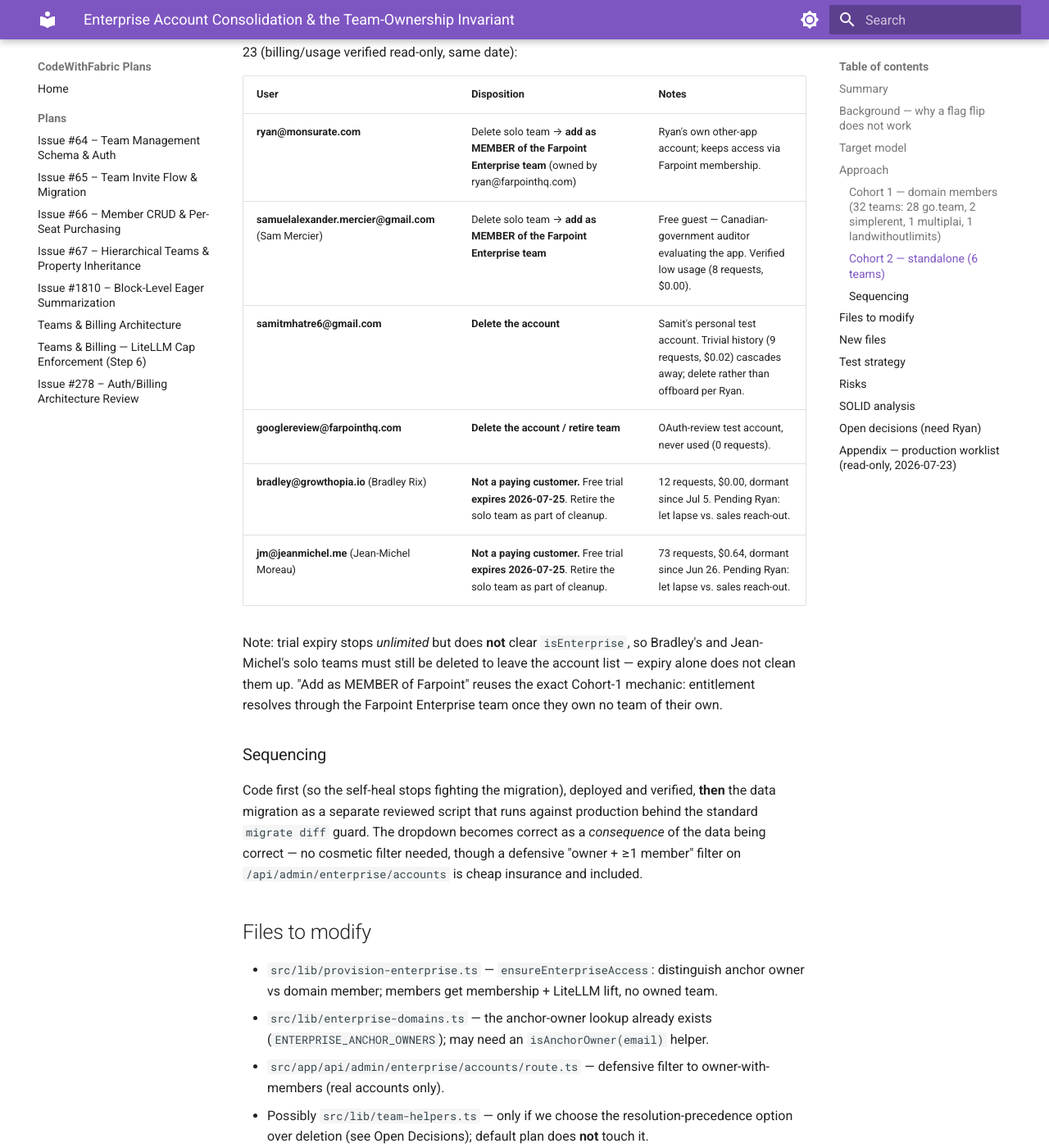
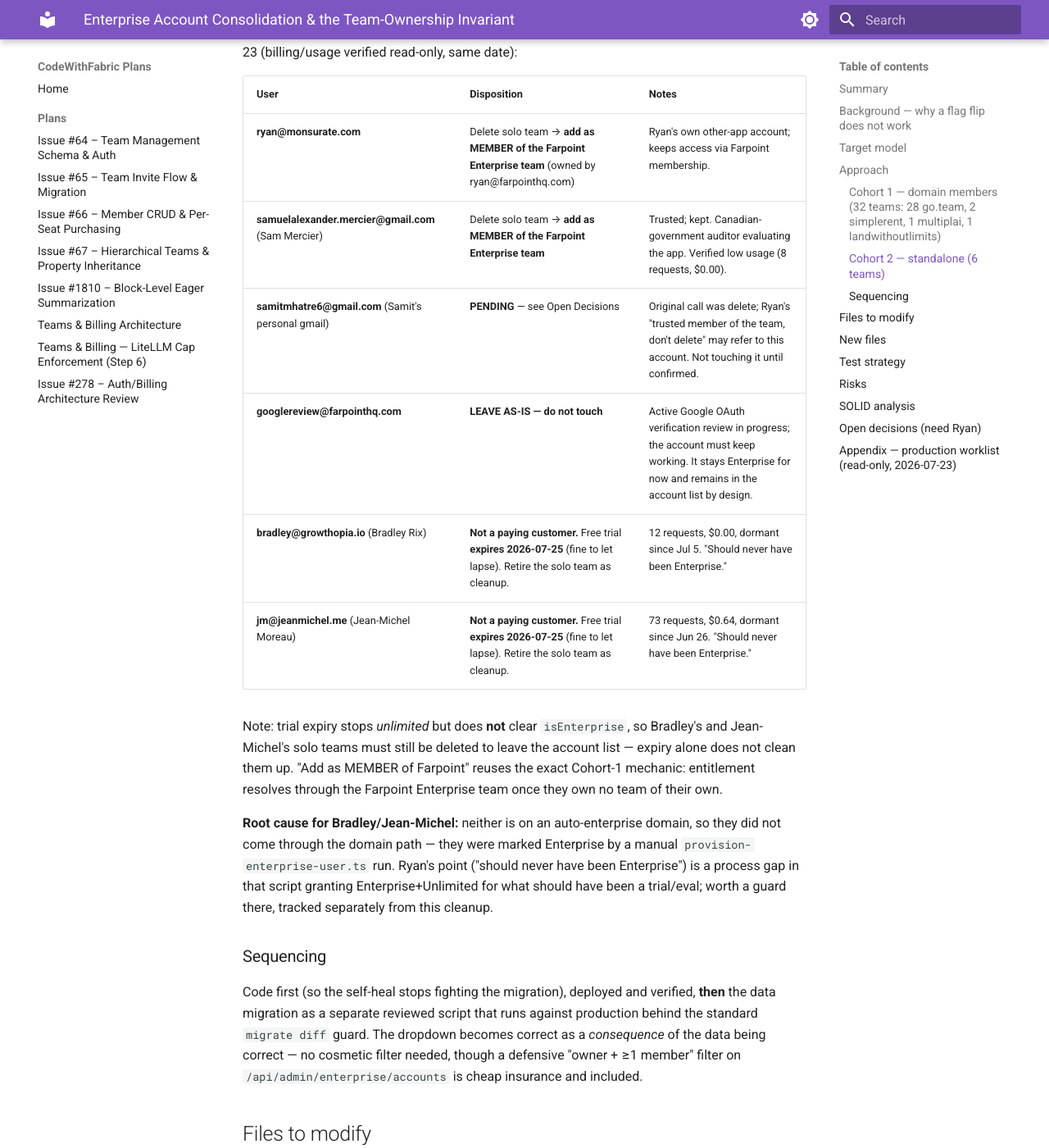
Before and after one commit to farpointhq/codewithfabric-plans, an MkDocs documentation site: the page built from docs/plans/enterprise-account-consolidation-plan.md, in a window 1280 px wide and 1400 px high, scrolled down 4125 px. Shown: the whole window at 82% size. Built offline with MkDocs 1.6.1 and Material for MkDocs 9.7.7, drawn with Linux system fonts in a browser that asks for light colours; some of the changed text lies outside the part shown.

Commit message:
plan: leave googlereview (active OAuth review), keep Sam on Farpoint, hold Samit gmail
googlereview must not be touched during the Google verification review. Sam
Mercier confirmed kept as a Farpoint member. Bradley/Jean-Michel: let the
trials lapse, retire the teams; note the manual-provision process gap. Samit's
gmail disposition held pending Ryan's disambiguation.

```diff
--- a/docs/plans/enterprise-account-consolidation-plan.md
+++ b/docs/plans/enterprise-account-consolidation-plan.md
@@ -93,17 +93,24 @@
 | User | Disposition | Notes |
 |---|---|---|
 | **ryan@monsurate.com** | Delete solo team → **add as MEMBER of the Farpoint Enterprise team** (owned by ryan@farpointhq.com) | Ryan's own other-app account; keeps access via Farpoint membership. |
-| **samuelalexander.mercier@gmail.com** (Sam Mercier) | Delete solo team → **add as MEMBER of the Farpoint Enterprise team** | Free guest — Canadian-government auditor evaluating the app. Verified low usage (8 requests, $0.00). |
-| **samitmhatre6@gmail.com** | **Delete the account** | Samit's personal test account. Trivial history (9 requests, $0.02) cascades away; delete rather than offboard per Ryan. |
-| **googlereview@farpointhq.com** | **Delete the account / retire team** | OAuth-review test account, never used (0 requests). |
-| **bradley@growthopia.io** (Bradley Rix) | **Not a paying customer.** Free trial **expires 2026-07-25**. Retire the solo team as part of cleanup. | 12 requests, $0.00, dormant since Jul 5. Pending Ryan: let lapse vs. sales reach-out. |
-| **jm@jeanmichel.me** (Jean-Michel Moreau) | **Not a paying customer.** Free trial **expires 2026-07-25**. Retire the solo team as part of cleanup. | 73 requests, $0.64, dormant since Jun 26. Pending Ryan: let lapse vs. sales reach-out. |
+| **samuelalexander.mercier@gmail.com** (Sam Mercier) | Delete solo team → **add as MEMBER of the Farpoint Enterprise team** | Trusted; kept. Canadian-government auditor evaluating the app. Verified low usage (8 requests, $0.00). |
+| **samitmhatre6@gmail.com** (Samit's personal gmail) | **PENDING** — see Open Decisions | Original call was delete; Ryan's "trusted member of the team, don't delete" may refer to this account. Not touching it until confirmed. |
+| **googlereview@farpointhq.com** | **LEAVE AS-IS — do not touch** | Active Google OAuth verification review in progress; the account must keep working. It stays Enterprise for now and remains in the account list by design. |
+| **bradley@growthopia.io** (Bradley Rix) | **Not a paying customer.** Free trial **expires 2026-07-25** (fine to let lapse). Retire the solo team as cleanup. | 12 requests, $0.00, dormant since Jul 5. "Should never have been Enterprise." |
+| **jm@jeanmichel.me** (Jean-Michel Moreau) | **Not a paying customer.** Free trial **expires 2026-07-25** (fine to let lapse). Retire the solo team as cleanup. | 73 requests, $0.64, dormant since Jun 26. "Should never have been Enterprise." |
 
 Note: trial expiry stops *unlimited* but does **not** clear `isEnterprise`, so
 Bradley's and Jean-Michel's solo teams must still be deleted to leave the account
 list — expiry alone does not clean them up. "Add as MEMBER of Farpoint" reuses
 the exact Cohort-1 mechanic: entitlement resolves through the Farpoint Enterprise
 team once they own no team of their own.
+
+**Root cause for Bradley/Jean-Michel:** neither is on an auto-enterprise domain,
+so they did not come through the domain path — they were marked Enterprise by a
+manual `provision-enterprise-user.ts` run. Ryan's point ("should never have been
+Enterprise") is a process gap in that script granting Enterprise+Unlimited for
+what should have been a trial/eval; worth a guard there, tracked separately from
+this cleanup.
 
 ### Sequencing
 
@@ -206,11 +213,10 @@
    Recommended: **delete** the 38 owner-only solo teams (data-safe per the
    Appendix; smallest steady-state change). The alternative touches
    `resolvePrimaryTeam` globally. Which?
-2. **Cohort 2 — resolved** (see the table above). Remaining sub-question:
-   Bradley and Jean-Michel are non-paying trials that expire 2026-07-25 on their
-   own — **let them lapse and delete their solo teams as cleanup**, or hold for a
-   sales reach-out first? (Default: let lapse; near-zero usage, Ryan doesn't
-   know them.)
+2. **Cohort 2 — resolved except `samitmhatre6@gmail.com`.** Ryan said "trusted
+   member of the team, don't delete" — need to confirm whether that referred to
+   Samit's personal gmail (reversing the earlier delete → move it into Farpoint)
+   or to Sam Mercier. Nothing destructive runs on that account until confirmed.
 3. **Should a brand-new individual signup still get a personal team?** The
    invariant as written ("Members own nothing") is scoped here to *inside an
    Enterprise account*. Regular non-enterprise individuals still need a personal
```
